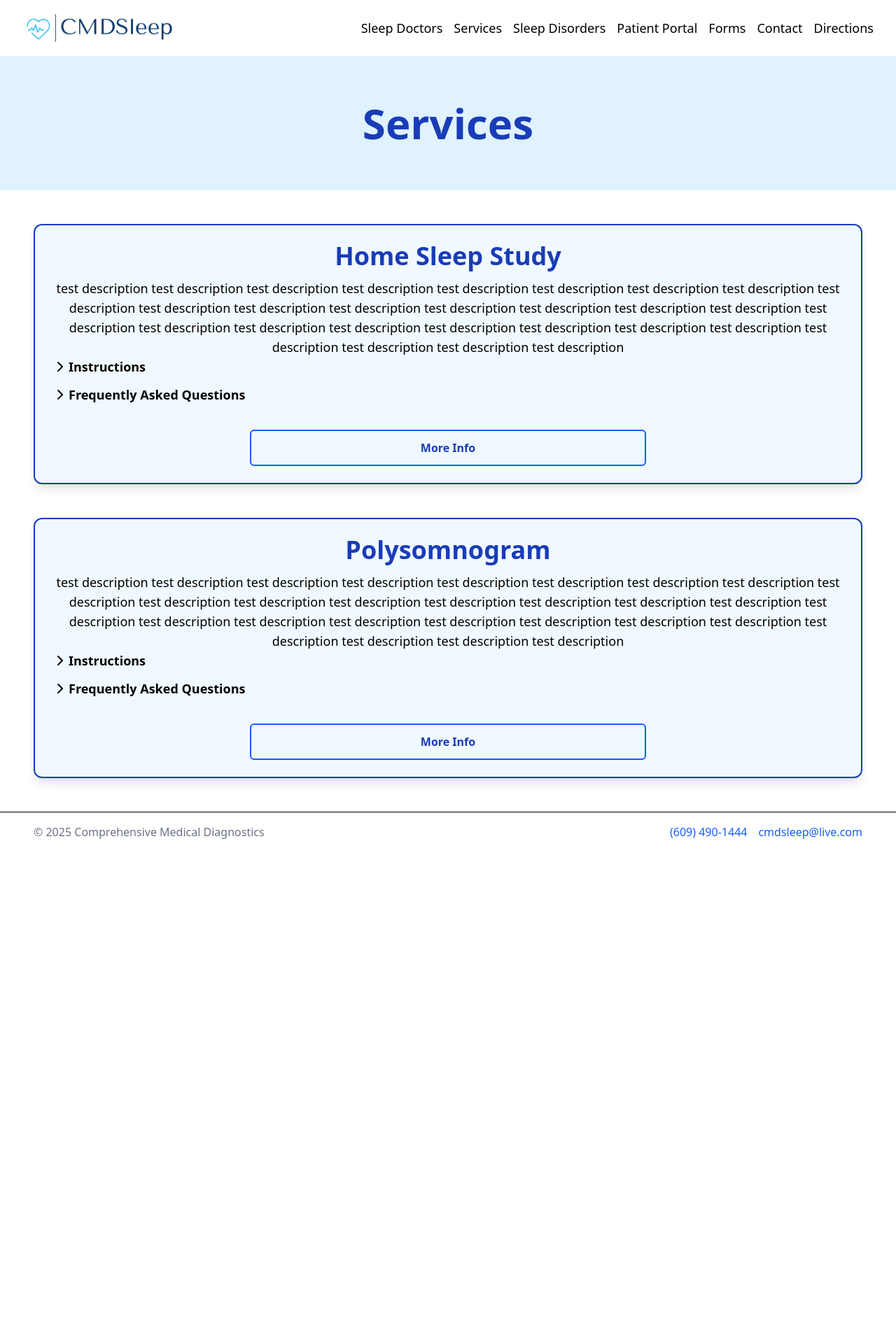
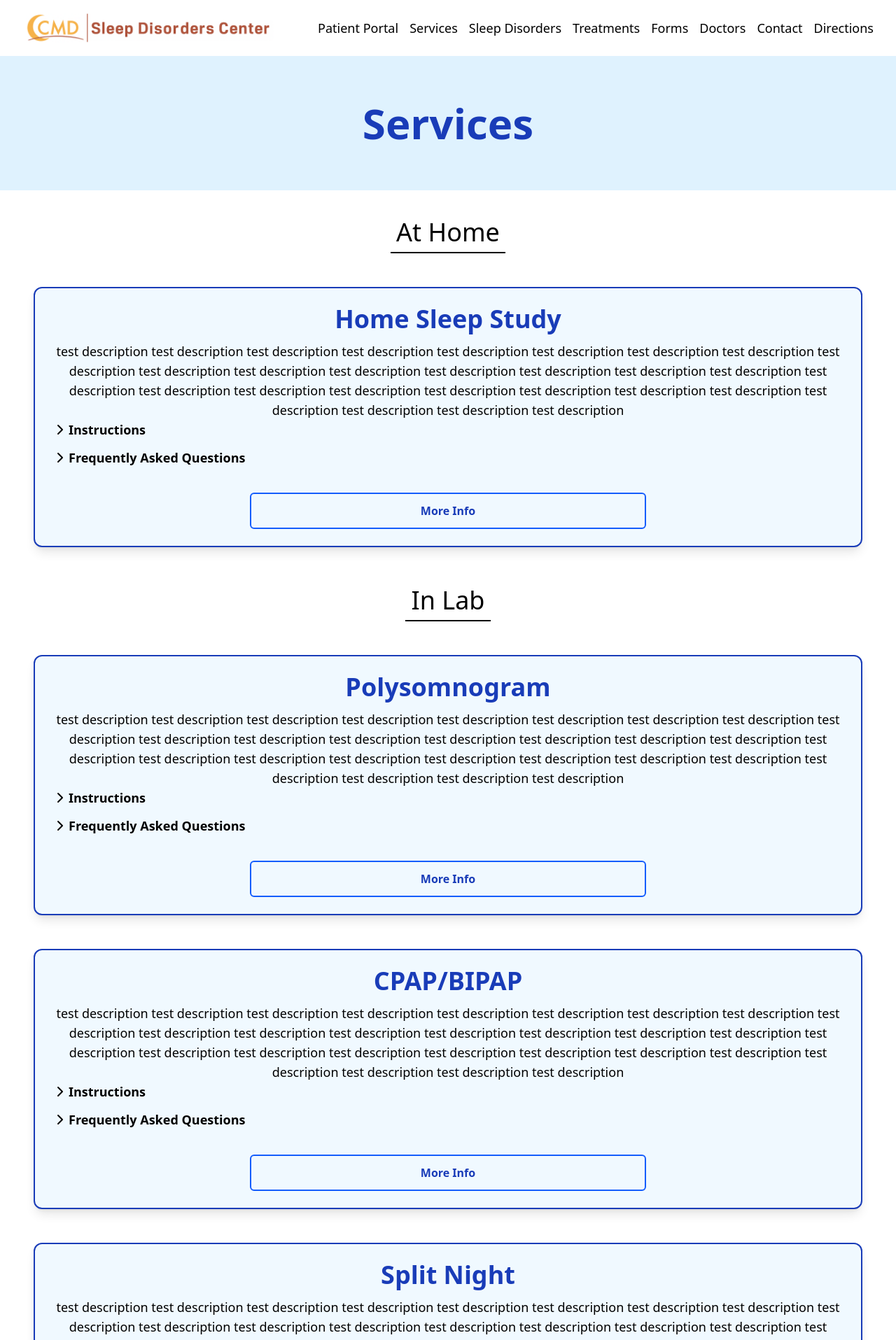
Before and after one commit to gavinnormand/cmdsleep, a React (Vite) app: page /services in a window 1280 px wide. Shown: the top 1915 px of the page at 70% size. Before the commit the page ends 1217 px from the top, so only its background shows below. Built offline with nearby package versions, Linux system fonts and the light colour scheme.

Commit message:
lots of fixes thrown in, needs ironing

```diff
--- a/src/components/nav.tsx
+++ b/src/components/nav.tsx
@@ -9,13 +9,13 @@ function Nav() {
   return (
     <nav className="sticky top-0 z-50 bg-white">
       {/* Desktop nav bar */}
-      <div className="hidden items-center justify-between px-8 py-4 lg:flex">
+      <div className="hidden items-center justify-between px-8 py-4 xl:flex">
         <Link to="/">
           <img src="/cmdsleepLogo.png" className="h-12"></img>
         </Link>
         <div className="inline-flex space-x-4 text-lg">
-          <Link to="/sleep-doctors" className="hover:underline">
-            Sleep Doctors
+          <Link to="/patient-portal" className="hover:underline">
+            Patient Portal
           </Link>
           <Link to="/services" className="hover:underline">
             Services
@@ -23,11 +23,14 @@ function Nav() {
           <Link to="/sleep-disorders" className="hover:underline">
             Sleep Disorders
           </Link>
-          <Link to="/patient-portal" className="hover:underline">
-            Patient Portal
+          <Link to="/treatments" className="hover:underline">
+            Treatments
           </Link>
           <Link to="/forms" className="hover:underline">
             Forms
+          </Link>
+          <Link to="/sleep-doctors" className="hover:underline">
+            Doctors
           </Link>
           <Link to="/contact" className="hover:underline">
             Contact
@@ -39,7 +42,7 @@ function Nav() {
       </div>
 
       {/* Mobile Layout */}
-      <div className="grid grid-cols-[1fr_10fr_1fr] justify-between px-6 py-4 lg:hidden">
+      <div className="grid grid-cols-[1fr_20fr_1fr] justify-between px-6 py-4 xl:hidden">
         <button
           className="text-icon hover:text-icon-hover"
           aria-label="Toggle menu"
@@ -52,7 +55,8 @@ function Nav() {
           )}
         </button>
         <Link to="/" className="flex items-center justify-center">
-          <img src="/cmdsleepLogo.png" className="h-12"></img>
+          <img src="/cmdsleepLogo.png" className="hidden h-12 sm:block"></img>
+          <img src="/cmdsleepIcon.png" className="block h-12 sm:hidden"></img>
         </Link>
       </div>
       <Menu isOpen={isMenuOpen} onClose={() => setIsMenuOpen(false)} />
--- a/src/components/sleepDoctorCard.tsx
+++ b/src/components/sleepDoctorCard.tsx
@@ -5,6 +5,7 @@ interface SleepDoctorCardProps {
   name: string;
   suffix: string;
   headshotLink: string;
+  tag?: string;
   titles: string[];
   pageLink: string;
 }
@@ -13,6 +14,7 @@ const SleepDoctorCard: React.FC<SleepDoctorCardProps> = ({
   name,
   suffix,
   headshotLink,
+  tag,
   titles,
   pageLink,
 }) => {
@@ -27,8 +29,9 @@ const SleepDoctorCard: React.FC<SleepDoctorCardProps> = ({
           <p className="text-2xl font-semibold">
             {name}, {suffix}
           </p>
+          {tag && <p className="text-xl font-semibold">{tag}</p>}
           {titles.map((title) => (
-            <p className="text-xl">{"- ".concat(title)}</p>
+            <p className="text-lg">{"- ".concat(title)}</p>
           ))}
         </div>
         <Link
--- a/src/pages/patientPortal.tsx
+++ b/src/pages/patientPortal.tsx
@@ -23,7 +23,7 @@ function PatientPortal() {
           </div>
           <div className="m-8 flex w-[350px] flex-col justify-around gap-y-4 justify-self-center rounded-xl border-2 border-blue-800 bg-sky-50 p-6 text-left shadow-lg">
             <p className="text-lg font-semibold text-blue-800">
-              Existing Portal Users Click here to sign in!
+              Existing patient portal users click here to sign in!
             </p>
             <a
               href="https://pp-wfe-100.advancedmd.com/160926/account/logon"
@@ -36,7 +36,7 @@ function PatientPortal() {
           </div>
           <div className="m-8 flex w-[350px] flex-col justify-around gap-y-4 justify-self-center rounded-xl border-2 border-blue-800 bg-sky-50 p-6 text-left shadow-lg">
             <p className="text-lg font-semibold text-blue-800">
-              Don’t have a portal account? Click here to sign up?
+              Don’t have a patient portal account? Click here to sign up?
             </p>
             <a
               href="https://pp-wfe-100.advancedmd.com/160926/account/logon"
--- a/src/pages/services.tsx
+++ b/src/pages/services.tsx
@@ -5,7 +5,8 @@ function Services() {
   return (
     <div>
       <PageTitle text={"Services"} />
-      <div className="flex flex-row flex-wrap justify-center gap-8 p-8 md:gap-12 md:p-12">
+      <div className="flex flex-row flex-wrap justify-center gap-8 p-8 md:gap-12 md:px-12">
+        <h1 className="mx-auto w-fit border-b-2 p-2 text-4xl">At Home</h1>
         <ServiceCard
           name={"Home Sleep Study"}
           description={
@@ -28,8 +29,75 @@ function Services() {
             "https://www.sleepfoundation.org/sleep-apnea/home-sleep-tests"
           }
         />
+        <h1 className="mx-auto w-fit border-b-2 p-2 text-4xl">In Lab</h1>
         <ServiceCard
           name={"Polysomnogram"}
+          description={
+            "test description test description test description test description test description test description test description test description test description test description test description test description test description test description test description test description test description test description test description test description test description test description test description test description test description test description test description test description"
+          }
+          instructions={["test1", "test2", "test3"]}
+          faqs={[
+            {
+              question: "What is a Polysomnogram?",
+              answer:
+                "A Polysomnogram is a comprehensive sleep study that records brain waves, oxygen levels, heart rate, and breathing, as well as eye and leg movements.",
+            },
+            {
+              question: "How long does a Polysomnogram take?",
+              answer:
+                "Typically, a Polysomnogram lasts for one night, but it may vary based on individual needs.",
+            },
+          ]}
+          infoLink={
+            "https://www.sleepfoundation.org/sleep-studies/polysomnography"
+          }
+        />
+        <ServiceCard
+          name={"CPAP/BIPAP"}
+          description={
+            "test description test description test description test description test description test description test description test description test description test description test description test description test description test description test description test description test description test description test description test description test description test description test description test description test description test description test description test description"
+          }
+          instructions={["test1", "test2", "test3"]}
+          faqs={[
+            {
+              question: "What is a Polysomnogram?",
+              answer:
+                "A Polysomnogram is a comprehensive sleep study that records brain waves, oxygen levels, heart rate, and breathing, as well as eye and leg movements.",
+            },
+            {
+              question: "How long does a Polysomnogram take?",
+              answer:
+                "Typically, a Polysomnogram lasts for one night, but it may vary based on individual needs.",
+            },
+          ]}
+          infoLink={
+            "https://www.sleepfoundation.org/sleep-studies/polysomnography"
+          }
+        />
+        <ServiceCard
+          name={"Split Night"}
+          description={
+            "test description test description test description test description test description test description test description test description test description test description test description test description test description test description test description test description test description test description test description test description test description test description test description test description test description test description test description test description"
+          }
+          instructions={["test1", "test2", "test3"]}
+          faqs={[
+            {
+              question: "What is a Polysomnogram?",
+              answer:
+                "A Polysomnogram is a comprehensive sleep study that records brain waves, oxygen levels, heart rate, and breathing, as well as eye and leg movements.",
+            },
+            {
+              question: "How long does a Polysomnogram take?",
+              answer:
+                "Typically, a Polysomnogram lasts for one night, but it may vary based on individual needs.",
+            },
+          ]}
+          infoLink={
+            "https://www.sleepfoundation.org/sleep-studies/polysomnography"
+          }
+        />
+        <ServiceCard
+          name={"MSLT/MWT"}
           description={
             "test description test description test description test description test description test description test description test description test description test description test description test description test description test description test description test description test description test description test description test description test description test description test description test description test description test description test description test description"
           }
--- a/src/pages/sleepDoctors.tsx
+++ b/src/pages/sleepDoctors.tsx
@@ -4,55 +4,70 @@ import SleepDoctorCard from "../components/sleepDoctorCard";
 function SleepDoctors() {
   return (
     <div>
-      <PageTitle text={"Sleep Doctors"} />
+      <PageTitle text={"Our Doctors"} />
       <div className="flex flex-row flex-wrap justify-center gap-8 p-8">
         <SleepDoctorCard
           name={"Palakkumar Patel"}
           suffix={"MD"}
           headshotLink={"/SleepDoctors/palakkumarPatel.jpeg"}
-          titles={["Medical Director"]}
+          tag="Medical Director"
+          titles={[
+            "Sleep Medicine",
+            "Pulmonary",
+            "Critical Care",
+          ]}
           pageLink="palakkumar-patel"
         />
         <SleepDoctorCard
           name={"Kevin Law"}
           suffix={"MD"}
           headshotLink={"/SleepDoctors/kevinLaw.jpg"}
-          titles={["Sleep Medicine", "Pulmonology", "Critical Care"]}
+          titles={[
+            "Sleep Medicine",
+            "Pediatric Sleep Medicine",
+            "Pulmonary",
+            "Critical Care",
+          ]}
           pageLink="kevin-law"
         />
         <SleepDoctorCard
           name={"Hatim Youssef"}
           suffix={"DO"}
           headshotLink={"/SleepDoctors/hatimYoussef.png"}
-          titles={["Sleep Medicine", "Pulmonology", "Critical Care"]}
+          titles={["Sleep Medicine", "Pulmonary", "Critical Care"]}
           pageLink="hatim-youssef"
         />
         <SleepDoctorCard
           name={"Jasmeet Bajaj"}
           suffix={"MD"}
           headshotLink={"/SleepDoctors/jasmeetBajaj.jpg"}
-          titles={["Sleep Medicine", "Pulmonology", "Critical Care"]}
+          titles={["Sleep Medicine", "Pulmonary", "Critical Care"]}
           pageLink="jasmeet-bajaj"
         />
         <SleepDoctorCard
           name={"Peter A. Ricketti"}
           suffix={"DO"}
           headshotLink={"/SleepDoctors/paterARicketti.png"}
-          titles={["Sleep Medicine"]}
+          titles={[
+            "Sleep Medicine",
+            "Pediatric Sleep Medicine",
+            "Pulmonary",
+            "Allergy/Immunology",
+          ]}
           pageLink="pater-a-ricketti"
         />
         <SleepDoctorCard
           name={"Fareeha Hafeez"}
           suffix={"MD"}
           headshotLink={"/SleepDoctors/fareehaHafeez.jpeg"}
-          titles={["Pulmonology"]}
+          titles={["Pulmonary"]}
           pageLink="fareeha-hafeez"
         />
         <SleepDoctorCard
           name={"Ashgan Elshinawy"}
           suffix={"DO"}
           headshotLink={"/SleepDoctors/ashganElshinawy.png"}
-          titles={["Sleep Medicine", "Pulmonology"]}
+          titles={["Sleep Medicine", "Pulmonary"]}
           pageLink="ashgan-elshinawy"
         />
       </div>
```
Also changed, not shown: src/pages/directions.tsx (+7 -6 lines), public/cmdsleepIcon.png, public/cmdsleepLogo.png.
